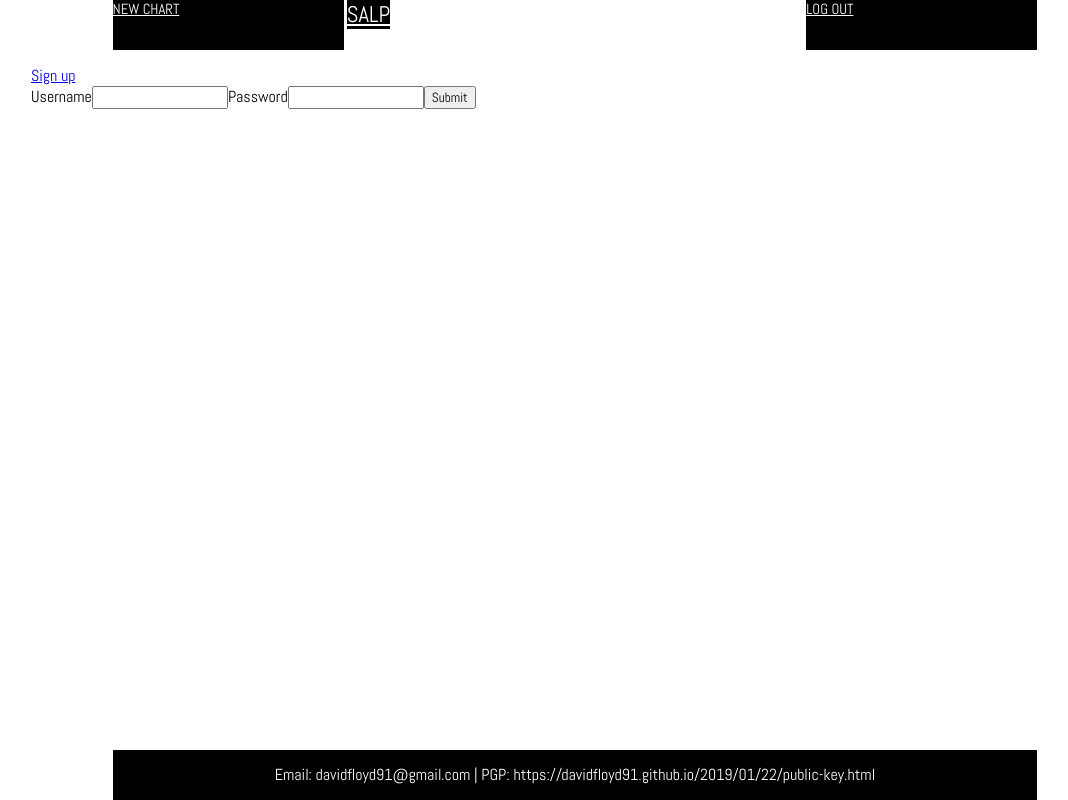
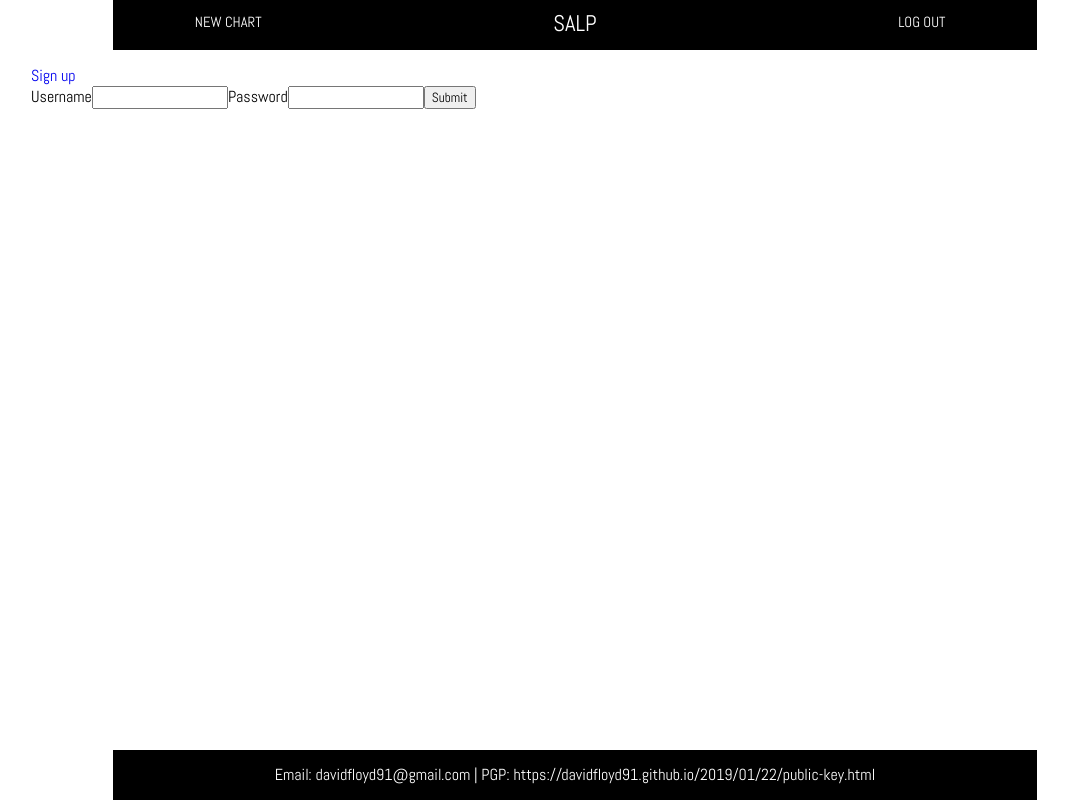
Before and after one commit to davidfloyd91/final-flatiron-project, a React (Create React App) app: page /login in a window 1280 px wide. Shown: the whole page, without its empty margins (65-1133 px from the left). Built offline with nearby package versions, Linux system fonts and the light colour scheme.

Commit message:
fixed nav up a bit

```diff
--- a/src/App.css
+++ b/src/App.css
@@ -1,8 +1,4 @@
 @import url('https://fonts.googleapis.com/css?family=Abel');
-
-* {
-  font-family: 'Abel', sans-serif;
-}
 
 .App {
   text-align: center;
@@ -39,6 +35,14 @@
 }
 
 /* End default */
+
+* {
+  font-family: 'Abel', sans-serif;
+}
+
+a {
+  text-decoration: none;
+}
 
 .bottom {
   margin: 0 auto 50px auto;
@@ -203,6 +207,16 @@
   top: 27.5%;
 }
 
+.middleLarge {
+  position: relative;
+  top: 17%;
+}
+
+.middleSmall {
+  position: relative;
+  top: 25%;
+}
+
 .navButton {
   position: relative;
   top: 0px;
@@ -214,26 +228,27 @@
   border-left: none;
   border-top: none;
   border-bottom: none;
-  color: white;
   background-color: black;
   font-size: 11pt;
   cursor: pointer;
+  text-align: center;
 }
 
 .navButtonDead {
   position: relative;
+  margin: 0 auto;
   top: 0px;
   height: 50px;
   width: 50%;
   border-color: white;
   border-width: 0.25px;
-  border-right: none;
-  border-left: none;
+  border-right: solid;
+  border-left: solid;
   border-top: none;
   border-bottom: none;
-  color: white;
   background-color: black;
   font-size: 17pt;
+  text-align: center;
 }
 
 .navButtonRight {
@@ -247,10 +262,10 @@
   border-left: solid;
   border-top: none;
   border-bottom: none;
-  color: white;
   background-color: black;
   font-size: 11pt;
   cursor: pointer;
+  text-align: center;
 }
 
 .previewContainer {
@@ -323,8 +338,12 @@
   margin-right: 5px;
 }
 
+.white {
+  color: white;
+}
+
 /* COLORS LIST */
-/* colors courtesy of https://flatuicolors.com/palette/se */
+/* courtesy of https://flatuicolors.com/palette/se */
 
 .highlighterPink {
   color: #05c46b;
--- a/src/Nav.js
+++ b/src/Nav.js
@@ -30,20 +30,30 @@ class Nav extends Component {
         {
           this.props.new
             ?
-          <Link to='/charts' className='navButton left' onClick={() => {this.clearChart(); this.toggleNew();}}>SAVED CHARTS</Link>
+          <div className='navButton left'>
+            <Link to='/charts' className='white middleSmall' onClick={() => {this.clearChart(); this.toggleNew();}}>SAVED CHARTS</Link>
+          </div>
             :
           this.props.edit
             ?
-          <Link to='/charts' className='navButton left' onClick={() => {this.clearChart(); this.setEditToFalse();}}>SAVED CHARTS</Link>
+          <div className='navButton left'>
+            <Link to='/charts' className='white middleSmall' onClick={() => {this.clearChart(); this.setEditToFalse();}}>SAVED CHARTS</Link>
+          </div>
             :
-          <Link to='/new' className='navButton left' onClick={() => {this.clearChart(); this.toggleNew()}}>NEW CHART</Link>
+          <div className='navButton left'>
+            <Link to='/new' className='white middleSmall' onClick={() => {this.clearChart(); this.toggleNew()}}>NEW CHART</Link>
+          </div>
         }
-        <Link onClick={this.logout} to='/login' className='navButtonRight right'>
-          LOG OUT
-        </Link>
-        <Link to='/charts' className='navButtonDead'>
-          SALP
-        </Link>
+        <div className='navButtonRight right'>
+          <Link onClick={this.logout} to='/login' className='white middleSmall'>
+            LOG OUT
+          </Link>
+        </div>
+        <div className='navButtonDead'>
+          <Link to='/charts' className='white middleLarge'>
+            SALP
+          </Link>
+        </div>
       </div>
     );
   };
```
